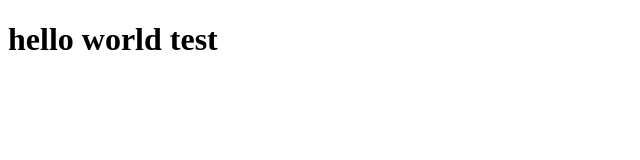
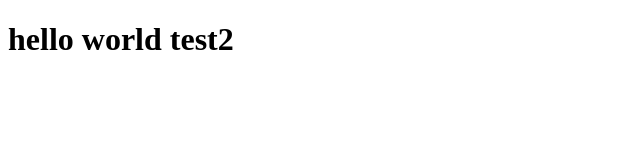
Before and after one commit to PT6402/testGit, a plain HTML site: page index.html in a window 1280 px wide. Shown: the full height of the page, 0-640 px from the left. Drawn offline with Linux system fonts and the light colour scheme.

Commit message:
testConfict

```diff
--- a/index.html
+++ b/index.html
@@ -7,6 +7,6 @@
     <title>Document</title>
 </head>
 <body>
-    <h1>hello world test</h1>
+    <h1>hello world test2</h1>
 </body>
 </html>
```
